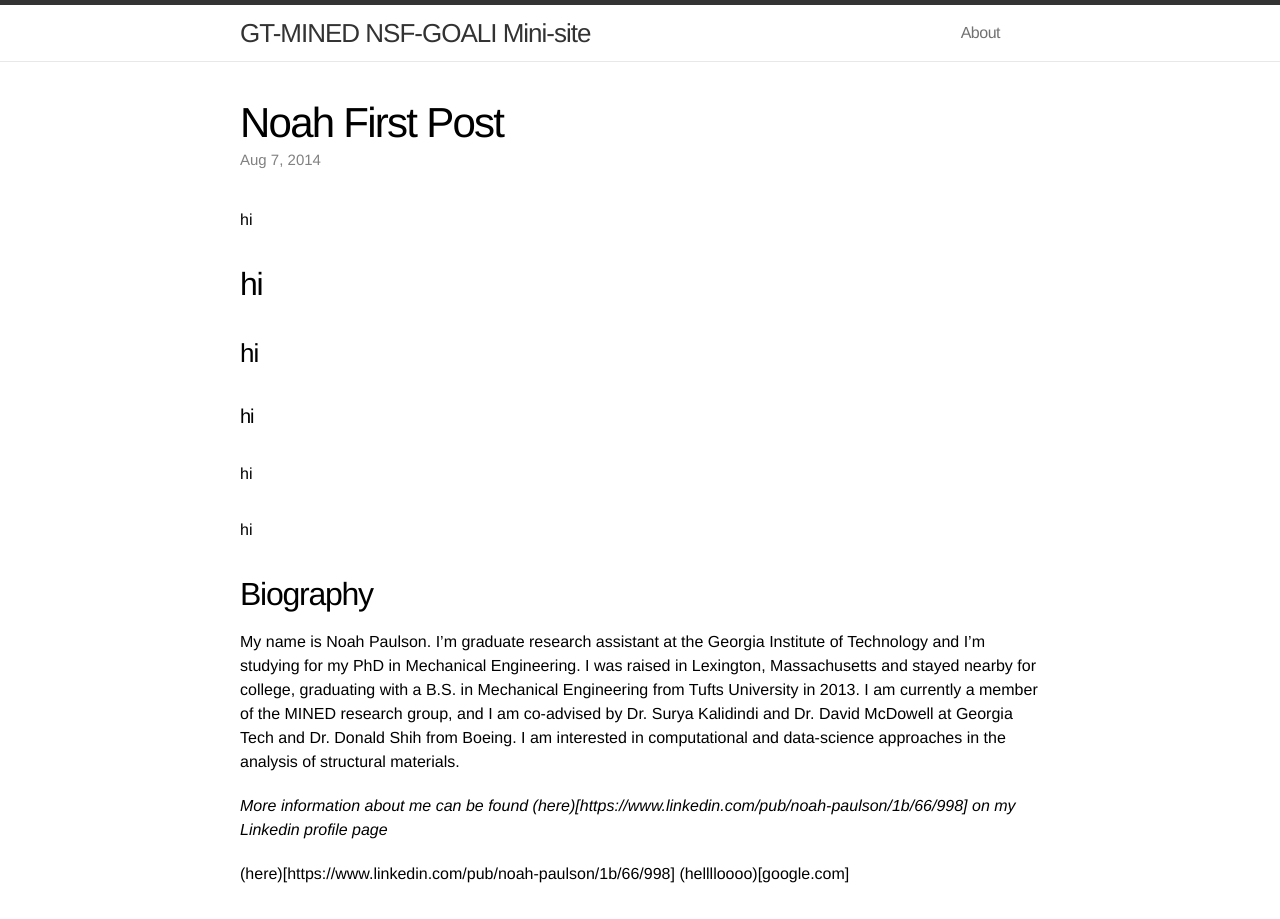
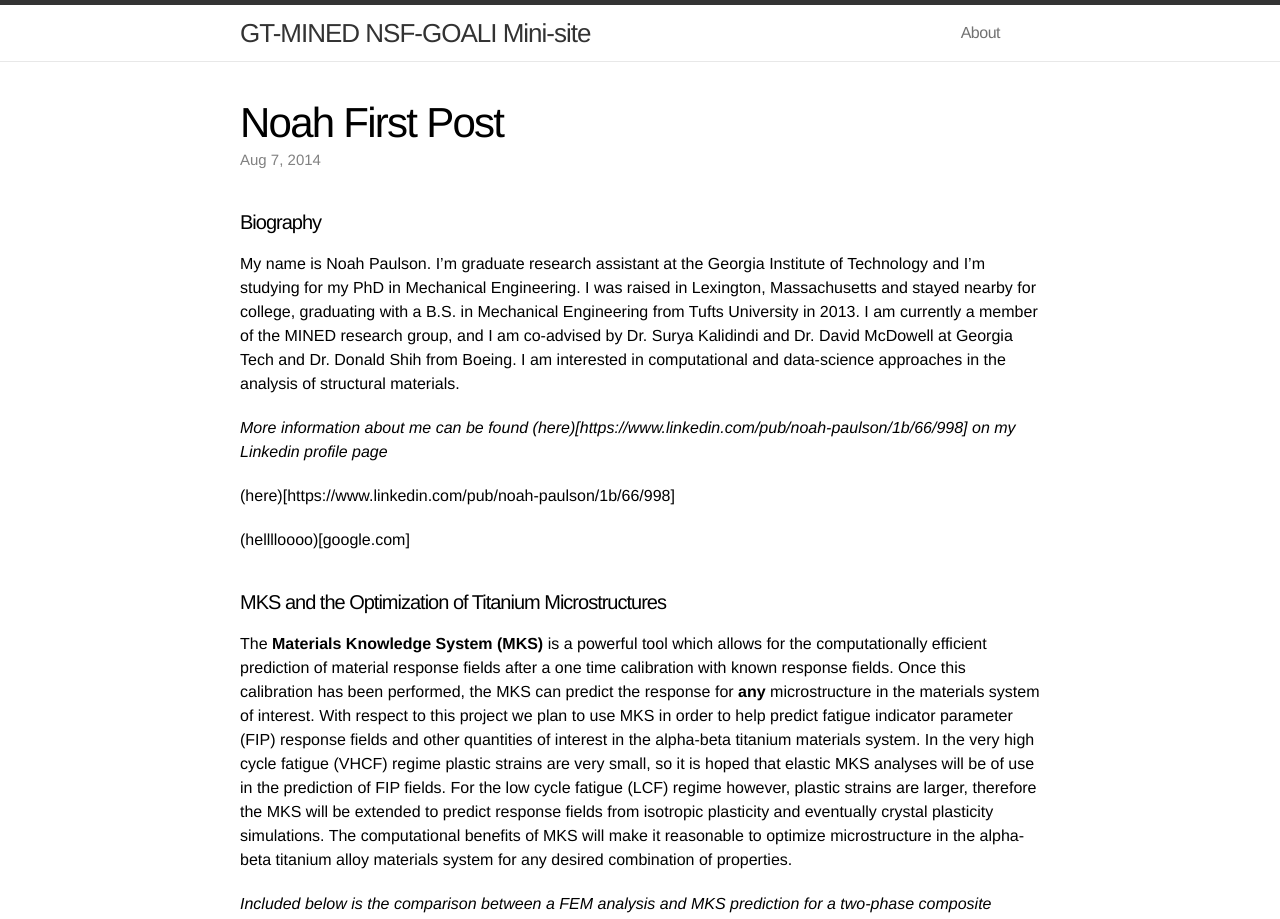
Before and after one commit to mined-gatech/nsf-goali, a Jekyll site: the page built from _posts/2014-08-07-Noah-First-Post.html, in a window 1280 px wide and 1400 px high. Shown: the top 919 px of the window. Built offline with Jekyll 4.4.1, drawn with Linux system fonts in a browser that asks for light colours; nearby versions of some CDN libraries; library files that are not in the unit come from our copies; comment, search, counter and statistics services are not loaded.

Commit message:
Update 2014-08-07-Noah-First-Post.html

```diff
--- a/_posts/2014-08-07-Noah-First-Post.html
+++ b/_posts/2014-08-07-Noah-First-Post.html
@@ -7,28 +7,18 @@ mksplt:
 
 ---
 
-# hi
 
-## hi
-
-### hi
-
-#### hi
-
-##### hi
-
-###### hi
-
-## Biography
+#### Biography
 
 My name is Noah Paulson. I'm graduate research assistant at the Georgia Institute of Technology and I'm studying for my PhD in Mechanical Engineering. I was raised in Lexington, Massachusetts and stayed nearby for college, graduating with a B.S. in Mechanical Engineering from Tufts University in 2013. I am currently a member of the MINED research group, and I am co-advised by Dr. Surya Kalidindi and Dr. David McDowell at Georgia Tech and Dr. Donald Shih from Boeing. I am interested in computational and data-science approaches in the analysis of structural materials.
 
 *More information about me can be found (here)[https://www.linkedin.com/pub/noah-paulson/1b/66/998] on my Linkedin profile page*
 
 (here)[https://www.linkedin.com/pub/noah-paulson/1b/66/998]
+
 (helllloooo)[google.com]
 
-## MKS and the Optimization of Titanium Microstructures
+#### MKS and the Optimization of Titanium Microstructures
 
 The **Materials Knowledge System (MKS)** is a powerful tool which allows for the computationally efficient prediction of material response fields after a one time calibration with known response fields. Once this calibration has been performed, the MKS can predict the response for **any** microstructure in the materials system of interest. With respect to this project we plan to use MKS in order to help predict fatigue indicator parameter (FIP) response fields and other quantities of interest in the alpha-beta titanium materials system. In the very high cycle fatigue (VHCF) regime plastic strains are very small, so it is hoped that elastic MKS analyses will be of use in the prediction of FIP fields. For the low cycle fatigue (LCF) regime however, plastic strains are larger, therefore the MKS will be extended to predict response fields from isotropic plasticity and eventually crystal plasticity simulations. The computational benefits of MKS will make it reasonable to optimize microstructure in the alpha-beta titanium alloy materials system for any desired combination of properties.
 
@@ -38,5 +28,5 @@ The **Materials Knowledge System (MKS)** is a powerful tool which allows for the
 {% include ContentManager.html content=page.mksplt %}
 
 For further reading on the MKS please consult the following resources:
-* Landi, G., Niezgoda, S. R., & Kalidindi, S. R. (2010). Multi-scale modeling of elastic response of three-dimensional voxel-based microstructure datasets using novel DFT-based knowledge systems. Acta Materialia, 58(7), 2716-2725.
-* Fast, T., & Kalidindi, S. R. (2011). Formulation and calibration of higher-order elastic localization relationships using the MKS approach. Acta Materialia, 59(11), 4595-4605.
+1. Landi, G., Niezgoda, S. R., & Kalidindi, S. R. (2010). Multi-scale modeling of elastic response of three-dimensional voxel-based microstructure datasets using novel DFT-based knowledge systems. Acta Materialia, 58(7), 2716-2725.
+1. Fast, T., & Kalidindi, S. R. (2011). Formulation and calibration of higher-order elastic localization relationships using the MKS approach. Acta Materialia, 59(11), 4595-4605.
```
